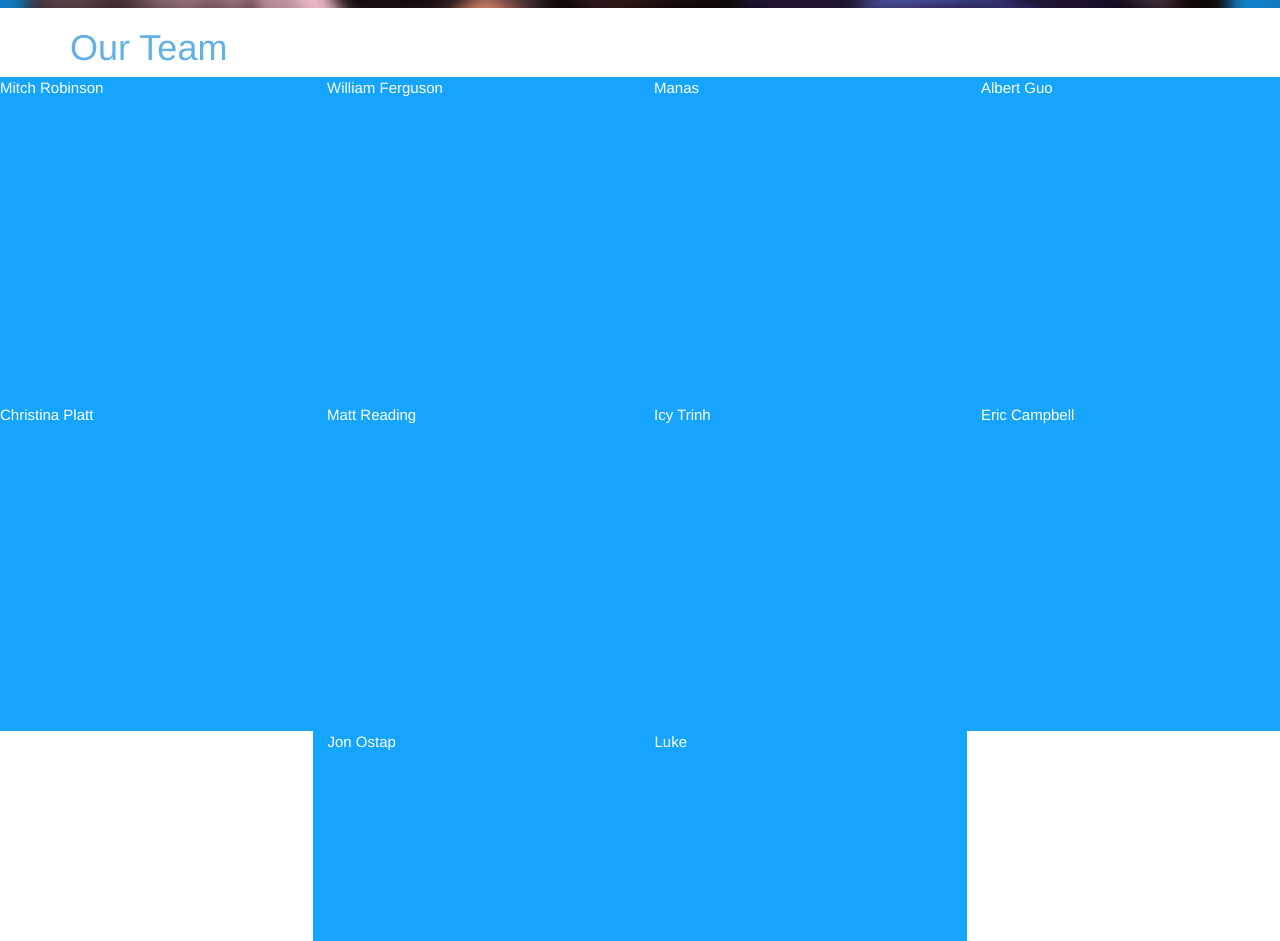
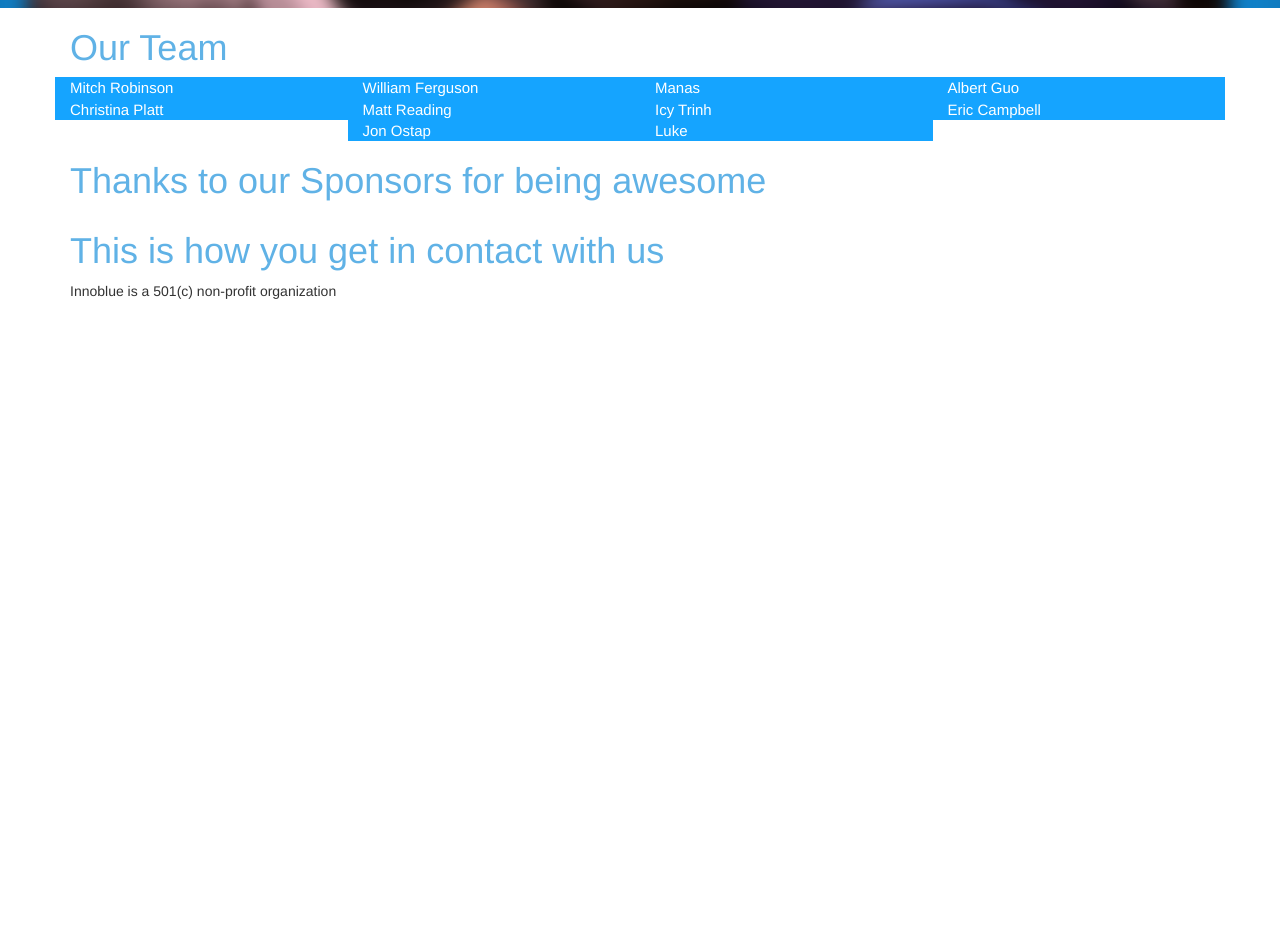
Before and after one commit to mitchrobs/hackpsusite, a plain HTML site: page index.html in a window 1280 px wide. Shown: the part 1227-2168 px from the top of the page. After the commit the page ends 1538 px from the top, so only its background shows below. Drawn offline with Linux system fonts and the light colour scheme.

Commit message:
Updating Live

```diff
--- a/css/innoblue.css
+++ b/css/innoblue.css
@@ -37,8 +37,6 @@ header {
 }
 
 .profiles{
-  width: 327px;
-  height: 327px;
   font-size: 15px;
   color: white;
   background-color: #15a4ff;
--- a/index.html
+++ b/index.html
@@ -129,7 +129,6 @@
   <section id = "team">
     <div class = "container">
       <h1>Our Team</h1>
-    </div>
         <div class = "row">
           <div class = "col-md-3 profiles mitch">Mitch Robinson</div>
           <div class = "col-md-3 profiles will">William Ferguson</div>
@@ -148,6 +147,12 @@
           <div class = "col-md-3 profiles luke">Luke</div>
           <div class = "col-md-3"></div>
         </div>
+      </div>
+  </section>
+  <section id = "sponsors">
+    <div class = "container">
+      <h1>Thanks to our Sponsors for being awesome</h1>
+    </div>
   </section>
 
 
```
Also changed, not shown: images/1000pitches.png, images/accelerator.png.
